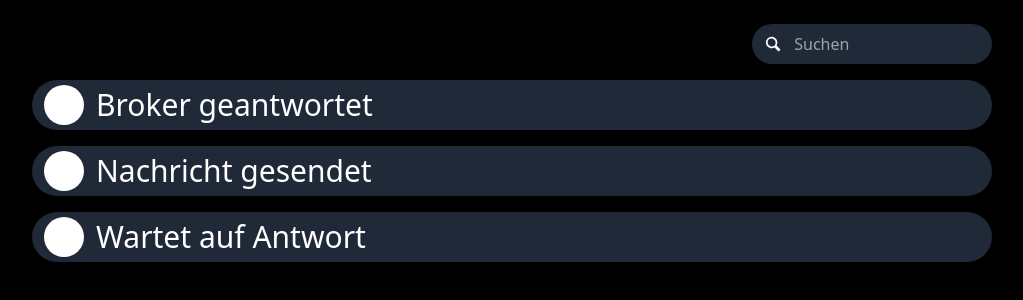
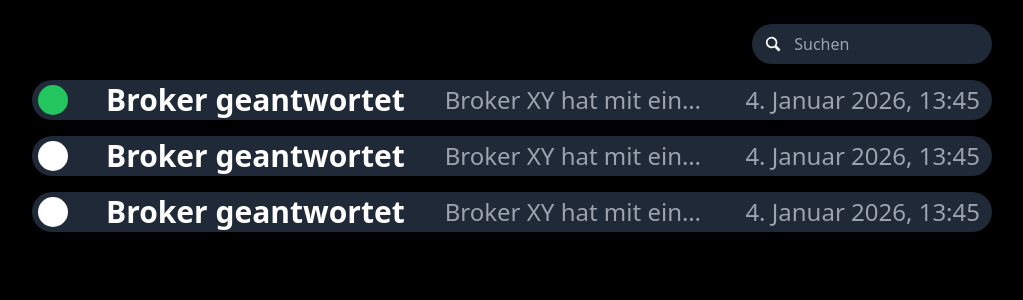
Before and after one commit to BRlCKY/incogni-clone, a React (Vite) app: page /logs in a window 1280 px wide. Shown: the top 300 px of the page, without its empty margins (128-1151 px from the left). Built offline with nearby package versions, Linux system fonts and the light colour scheme; the HTML template or start-up script is replaced by a standard one.

Commit message:
make listcomp more dynamic

```diff
--- a/src/components/view_log/ListComp.tsx
+++ b/src/components/view_log/ListComp.tsx
@@ -1,14 +1,35 @@
+import { Color } from "ogl";
 import React from "react"
+import { text } from "stream/consumers";
 
-const ListComp = ({ text }) => {
+type ListCompProps = {
+    title: string;
+    text2?: string;
+    text3?: string;
+    circleColor?: string
+    perimeter?: number;
+}
+
+// TODO: Scrollbox
+
+const ListComp = ({ title, text2, text3, circleColor, perimeter }: ListCompProps) => {
+
     return (
         <div
-            className="h-[50px] w-3/4 bg-gray-800 rounded-full flex items-center px-3"
+            className="h-[40px] w-3/4 bg-gray-800 rounded-full flex items-center px-1 hover:bg-gray-700 transition-colors duration-200 cursor-default"
         >
-            <div className="w-[40px] h-[40px] bg-white rounded-full align-middle" />
-            <p className="ml-3 text-3xl">{text}</p>
+            <div
+                className={`${circleColor ? circleColor : "bg-white"} rounded-full align-middle relative left-[2px]`}
+                style={{
+                    width: `${perimeter || 30}px`,
+                    height: `${perimeter || 30}px`
+                }}
+            />
+            <p className="ml-10 text-3xl font-bold">{title}</p>
+            <p className="ml-10 text-2xl text-gray-400 flex-1 truncate">{text2}</p>
+            <p className="ml-10 text-2xl text-gray-400 pr-2">{text3}</p>
         </div>
     );
-}
+};
 
 export default ListComp;
--- a/src/components/view_log/LogPage.tsx
+++ b/src/components/view_log/LogPage.tsx
@@ -10,9 +10,9 @@ const LogPage = () => {
                     <SearchbarComp />
                 </div>
 
-                <ListComp text="Broker geantwortet" />
-                <ListComp text="Nachricht gesendet" />
-                <ListComp text="Wartet auf Antwort" />
+                <ListComp title="Broker geantwortet" text2="Broker XY hat mit einer Bestätigung geddddddddddddddddddddddddddantwortet. Deine ..." text3="4. Januar 2026, 13:45" circleColor="bg-green-500" />
+                <ListComp title="Broker geantwortet" text2="Broker XY hat mit einer Bestätigung geantwortet. Deine ..." text3="4. Januar 2026, 13:45"/>
+                <ListComp title="Broker geantwortet" text2="Broker XY hat mit einer Bestätigung geantwortet. Deine ..." text3="4. Januar 2026, 13:45"/>
             </div>
         </div>
     );
```
